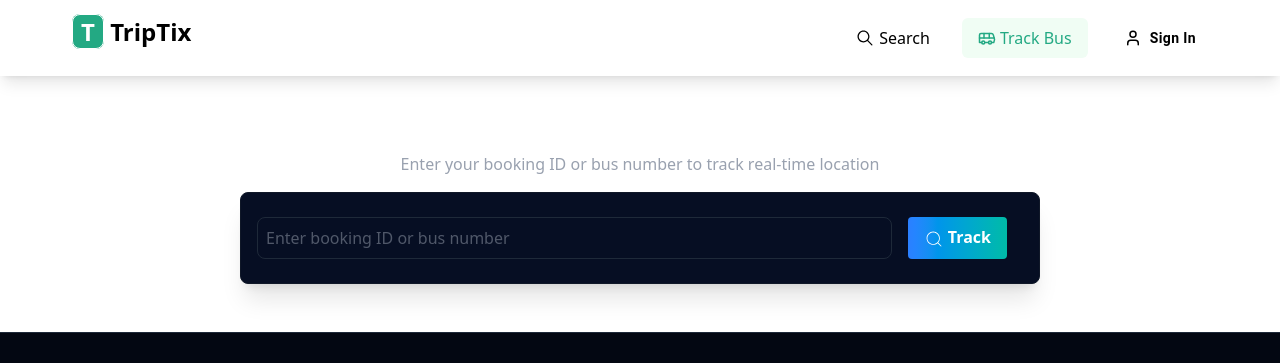
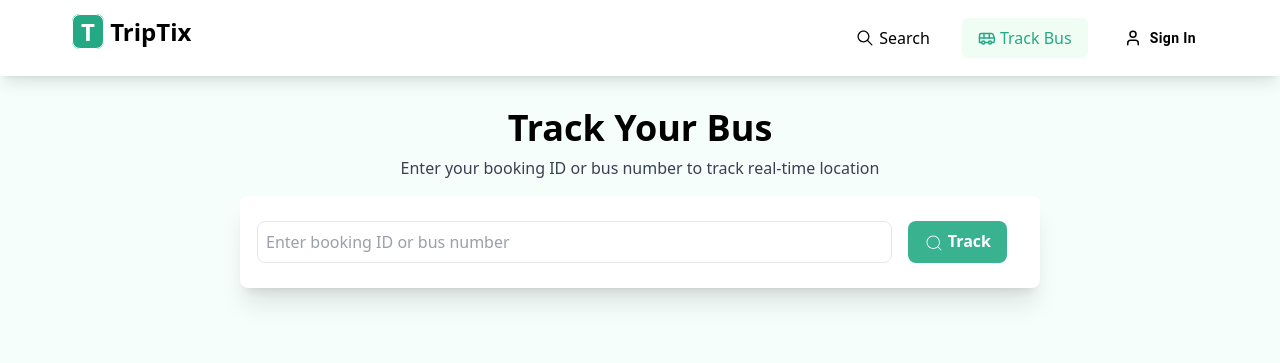
Before and after one commit to Chandrashekher1/TripTix, a React (Vite) app: page /track-bus in a window 1280 px wide. Shown: the top 363 px of the page. Built offline with nearby package versions, Linux system fonts and the light colour scheme; no server answers.

Commit message:
feat: add framer-motion

```diff
--- a/src/components/TrackBus.jsx
+++ b/src/components/TrackBus.jsx
@@ -1,21 +1,37 @@
 import React from 'react'
 import { CiSearch } from "react-icons/ci";
+import { motion } from "framer-motion";
 
 const TrackBus = () => {
+
+  const fadeInUp = {
+    hidden: { opacity: 0, y: 60 },
+    visible: { opacity: 1, y: 0, transition: { duration: 0.6, ease: "easeOut" } },
+  };
+
+
   return (
-    <div className='py-8 border-b border-b-gray-800'>
-        <h1 className='text-center font-bold text-3xl text-white'>Track Your Bus</h1>
-        <p className='text-center text-gray-400 my-2'>Enter your booking ID or bus number to track real-time location</p>
+    <motion.div
+        variants={fadeInUp}
+            initial="hidden"
+            whileInView="visible"
+            viewport={{ once: true }}
+      >
+        <div className='py-8 border-b border-b-gray-800 bg-[#f5fefa] min-h-screen'>
+        <h1 className='text-center font-bold text-3xl md:text-4xl text-black'>Track Your Bus</h1>
+        <p className='text-center text-gray-700 my-2'>Enter your booking ID or bus number to track real-time location</p>
 
         <div className='md:mx-60 mx-4'>
             <div>
-            <form action="" className='flex border border-gray-900 bg-[#060e23] py-6 px-4 my-4 rounded-lg shadow-xl w-full' onSubmit={(e) => e.preventDefault()}>
-                <input type="text" placeholder='Enter booking ID or bus number' className='p-2 rounded-lg border border-gray-800 text-gray-400 focus:outline-blue-600 w-full'/>
-                <button className='btn-primary flex font-semibold mx-4 cursor-pointer'><CiSearch style={{marginTop:'4px', marginRight:'4px', fontSize:'20px'}}/> Track</button>
+            <form action="" className='flex border border-transparent bg-white py-6 px-4 my-4 rounded-lg shadow-xl w-full' onSubmit={(e) => e.preventDefault()}>
+                <input type="text" placeholder='Enter booking ID or bus number' className='p-2 rounded-lg border border-gray-200 text-gray-700 focus:outline-[#23a983] w-full'/>
+                <button className='bg-[#39b290] text-white rounded-lg px-4 py-2 hover:bg-[#23a983] flex font-semibold mx-4 cursor-pointer'><CiSearch style={{marginTop:'4px', marginRight:'4px', fontSize:'20px'}}/> Track</button>
             </form>
         </div>
         </div>
     </div>
+    </motion.div>
+
   )
 }
 
```
